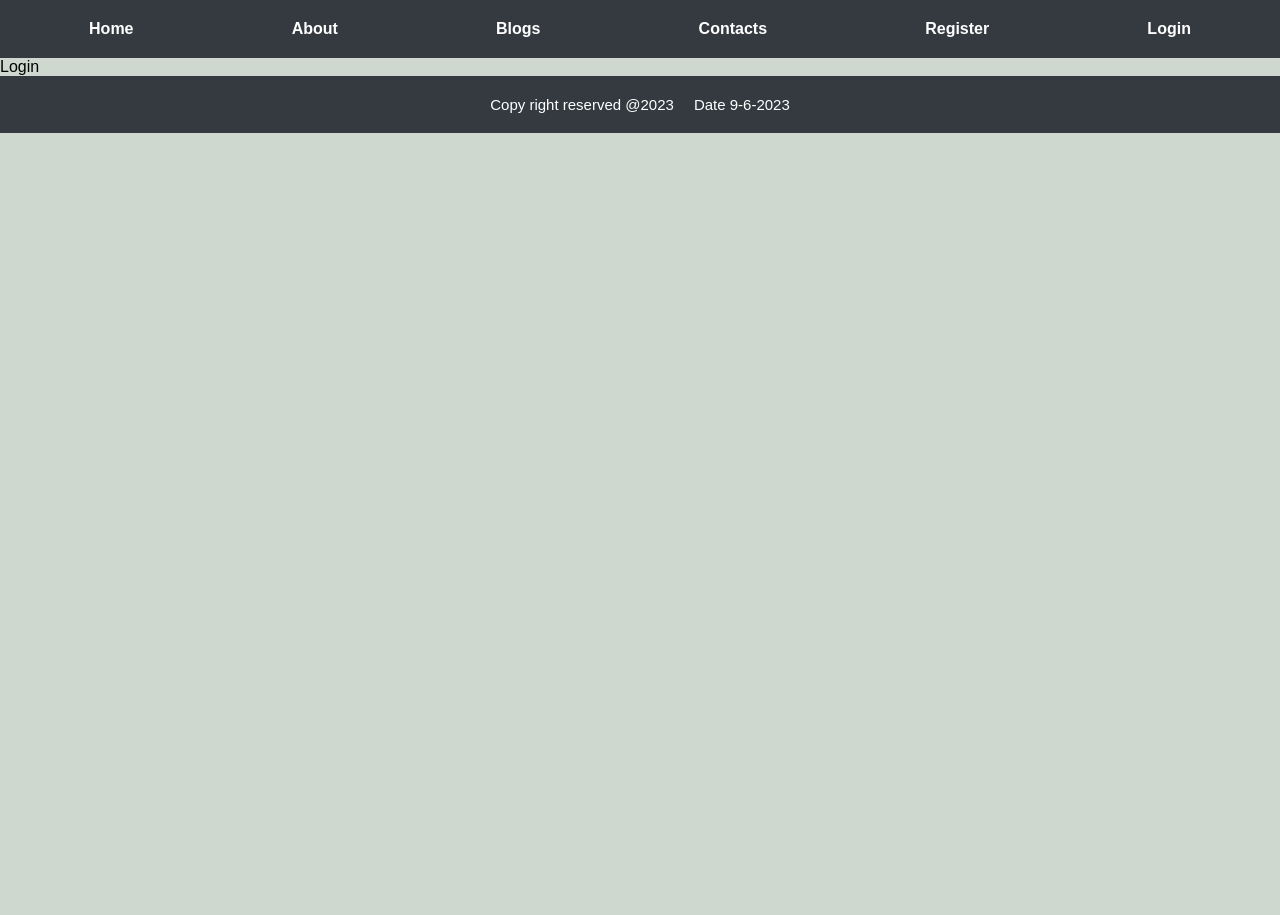
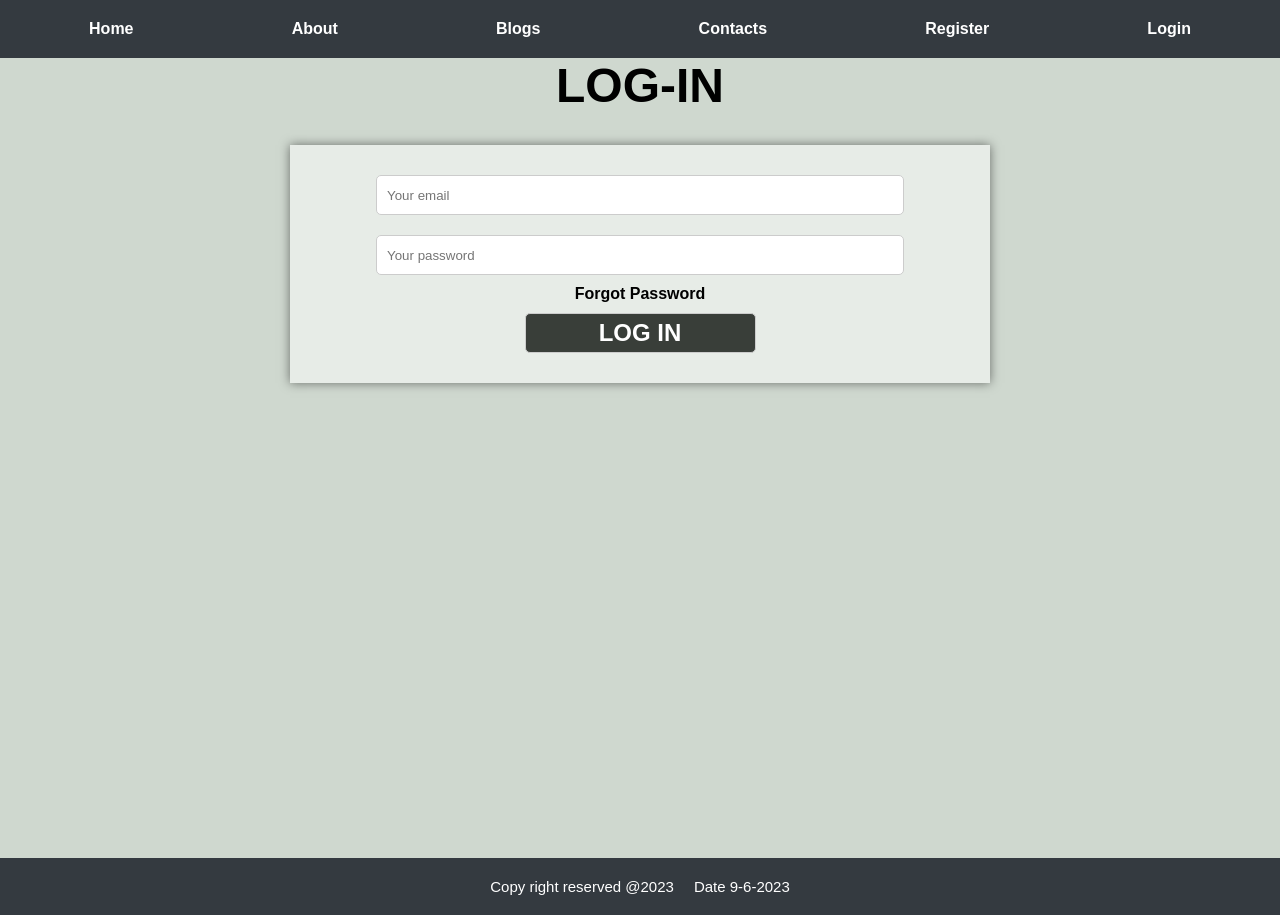
Before and after one commit to kemboi590/ReadWise-Blogging-Platform, a React (Vite) app: page /login in a window 1280 px wide. Before the commit the page ends 800 px from the top, so only its background shows below. Built offline with nearby package versions, Linux system fonts and the light colour scheme.

Commit message:
added content to register and login page

```diff
--- a/index.html
+++ b/index.html
@@ -2,9 +2,9 @@
 <html lang="en">
   <head>
     <meta charset="UTF-8" />
-    <link rel="icon" type="image/svg+xml" href="/vite.svg" />
+    <link rel="icon" type="image/svg+xml" href="/src/images/icon.png" />
     <meta name="viewport" content="width=device-width, initial-scale=1.0" />
-    <title>Vite + React</title>
+    <title>ReadWise</title>
   </head>
   <body>
     <div id="root"></div>
--- a/src/pages/Contact/Contacts.jsx
+++ b/src/pages/Contact/Contacts.jsx
@@ -59,7 +59,7 @@ const Contacts = () => {
         <div className="item">
         <ul>
             <li>How To Find Us</li>
-            <li>Kirinya University,Kutus</li>
+            <li>Kirinyaga University,Kutus</li>
             <li>Kerugoya,Kenya</li>
             <li>Phone: +254 712 345 678</li>
             <li>P.O BOX 143-10300 Kerugoya</li>
--- a/src/pages/Login/Login.jsx
+++ b/src/pages/Login/Login.jsx
@@ -1,9 +1,50 @@
 import React from 'react'
 import './login.css'
 
+import { useForm } from 'react-hook-form'
+import * as yup from 'yup'
+import { yupResolver } from '@hookform/resolvers/yup'
+
+
+const schema = yup.object().shape({
+  email: yup.string().email('Email is invalid').required('Email is required'),
+  password: yup.string().min(6, 'Password must be at least 6 characters').required('Password is required')
+})
+
+
+
+
+
 function Login() {
+
+  const { register, handleSubmit, formState: { errors }, reset } = useForm({ resolver: yupResolver(schema) })
+
+  const sendDataToServer = (data) => {
+    console.log(data)
+    reset()
+  }
+
+
   return (
-    <div>Login</div>
+    <div className='loginPage'>
+
+      <h2 className='loginTitle'>LOG-IN</h2>
+
+    <form onSubmit={handleSubmit(sendDataToServer)}>
+
+        <>
+          <input type="email" placeholder='Your email' {...register("email")} />
+          <p>{errors.email?.message}</p>
+        </>
+        <>
+          <input type="password" placeholder='Your password' {...register("password")} />
+          <p>{errors.password?.message}</p>
+        </>
+       <h4 className="forgotPasword">Forgot Password</h4>
+           <input type="submit" value="LOG IN" className='submitbtn' />
+          </form>
+
+    </div>
   )
 }
 
--- a/src/pages/Login/login.css
+++ b/src/pages/Login/login.css
@@ -0,0 +1,18 @@
+.loginPage{
+    height: 100vh;
+}
+.loginTitle{
+    font-size: 3rem;
+    font-weight: 700;
+    text-align: center;
+    margin-bottom: 2rem;
+}
+/* forgot password  button*/
+.forgotPassword{
+    font-size: 1.2rem;
+    font-weight: 500;
+    text-align: center;
+    margin-bottom: 2rem;
+    cursor: pointer;
+
+}
--- a/src/pages/Register/Register.jsx
+++ b/src/pages/Register/Register.jsx
@@ -1,9 +1,53 @@
 import React from 'react'
 import './register.css'
 
+import { useForm } from 'react-hook-form'
+import * as yup from 'yup'
+import { yupResolver } from '@hookform/resolvers/yup'
+
+
+const schema = yup.object().shape({
+  fullname: yup.string().required('Full name is required'),
+  email: yup.string().email('Email is invalid').required('Email is required'),
+  password: yup.string().min(6, 'Password must be at least 6 characters').required('Password is required'),
+  confirmPassword: yup.string().oneOf([yup.ref('password'), null], 'Passwords must match').required('Confirm password is required')
+})
+
 function Register() {
+
+  const { register, handleSubmit, formState: { errors }, reset } = useForm({ resolver: yupResolver(schema) })
+
+  const sendDataToServer = (data) => {
+    console.log(data)
+    reset()
+  }
+
+
   return (
-    <div>Register</div>
+    <div className="registrationPage">
+      <h2 className='registrationTitle'>REGISTER</h2>
+
+      <form onSubmit={handleSubmit(sendDataToServer)}>
+        <>
+          <input type="text" placeholder='Your full name' {...register("fullname")} />
+          <p>{errors.fullname?.message}</p>
+        </>
+        <>
+          <input type="email" placeholder='Your email' {...register("email")} />
+          <p>{errors.email?.message}</p>
+        </>
+        <>
+          <input type="password" placeholder='Your password' {...register("password")} />
+          <p>{errors.password?.message}</p>
+        </>
+        <>
+          <input type="password" placeholder='Confirm your password' {...register("confirmPassword")} />
+          <p>{errors.confirmPassword?.message}</p>
+        </>
+           <input type="submit" value="REGISTER" className='submitbtn' />
+      </form>
+
+    </div>
   )
 }
 
--- a/src/pages/Register/register.css
+++ b/src/pages/Register/register.css
@@ -0,0 +1,10 @@
+.registrationPage{
+    height: 100vh;
+}
+
+.registrationTitle{
+    font-size: 3rem;
+    font-weight: 700;
+    text-align: center;
+    margin-bottom: 2rem;
+}
```
Also changed, not shown: src/images/icon.png (added), src/images/logo.PNG (added).
